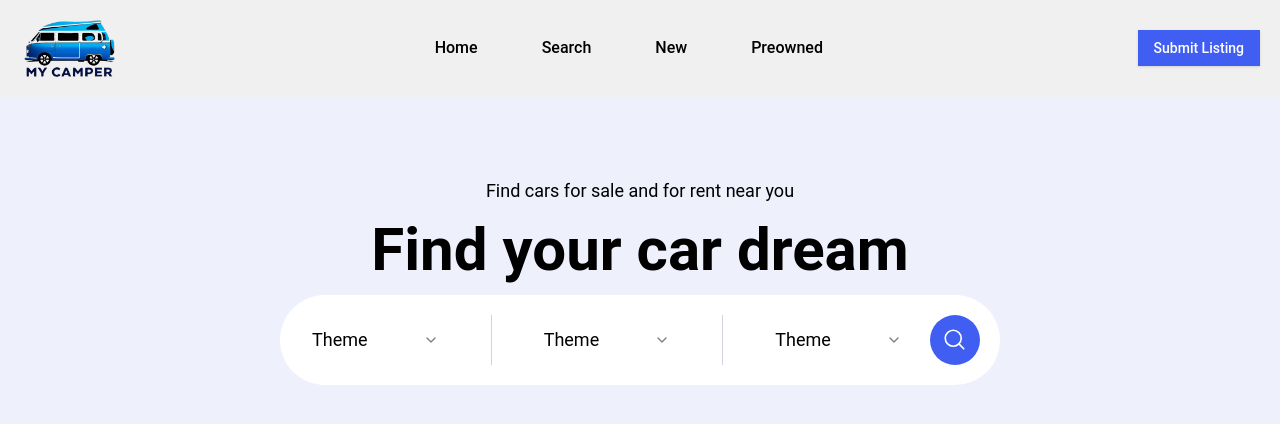
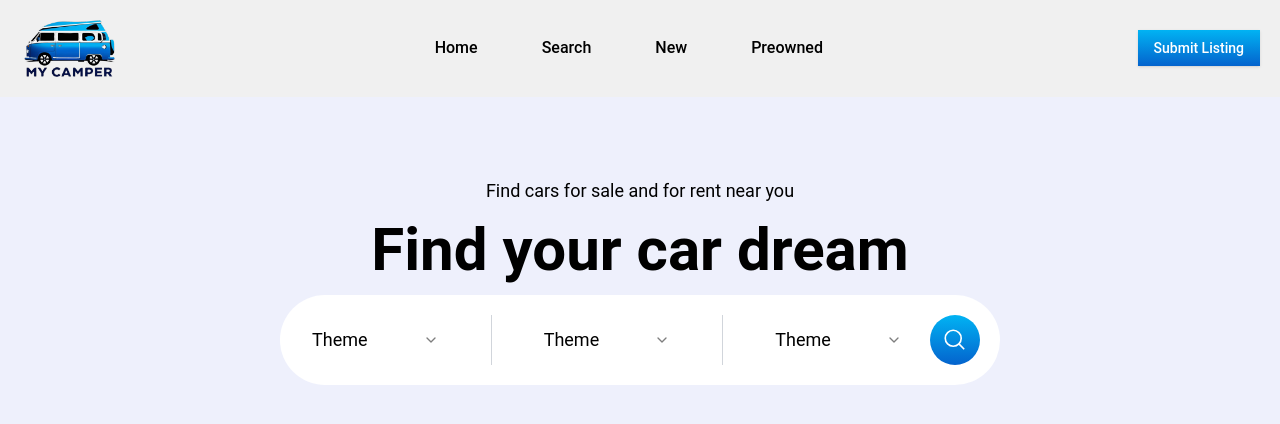
Before and after one commit to bollytn/car, a React (Vite) app: page / in a window 1280 px wide. Shown: the top 424 px of the page. Built offline with nearby package versions, Linux system fonts and the light colour scheme; no server answers.

Commit message:
bg color linear

```diff
--- a/src/components/Search.jsx
+++ b/src/components/Search.jsx
@@ -51,7 +51,7 @@ const Search = () => {
                 </SelectContent>
             </Select>
             <div className="md:-ml-6">
-            <IoSearchOutline className="text-[50px] bg-primary rounded-full p-3 cursor-pointer text-white font-bold hover:scale-105 transition-all duration-300"/>
+            <IoSearchOutline className="text-[50px] linear rounded-full p-3 cursor-pointer text-white font-bold hover:scale-105 transition-all duration-300"/>
             </div>
         </div>
     )
--- a/src/components/header.jsx
+++ b/src/components/header.jsx
@@ -20,10 +20,10 @@ const Header = () => {
             {isSignedIn ?
             <div className='flex items-center gap-4'>
                 <UserButton/>
-                <Button className="text-white">Sign out</Button>
+                <Button className="text-white linear">Sign out</Button>
             </div>
             :
-            <Button className="text-white">Submit Listing</Button>
+            <Button className="text-white linear">Submit Listing</Button>
 }
         </div>
     )
--- a/src/index.css
+++ b/src/index.css
@@ -14,3 +14,6 @@ body {
   height: 100%;
   width: 100%;
 }
+.linear {
+  background: linear-gradient(to bottom,#01B3F3, #0463CD);
+}
--- a/tailwind.config.js
+++ b/tailwind.config.js
@@ -21,11 +21,12 @@ export default {
   				foreground: 'hsl(var(--popover-foreground))'
   			},
   			primary: {
-  				DEFAULT: '#405ef2',
+  				DEFAULT: '#01B3F3',
   				foreground: 'hsl(var(--primary-foreground))'
+				  				,
   			},
   			secondary: {
-  				DEFAULT: 'hsl(var(--secondary))',
+  				DEFAULT: '#0463CD',
   				foreground: 'hsl(var(--secondary-foreground))'
   			},
   			muted: {
```
